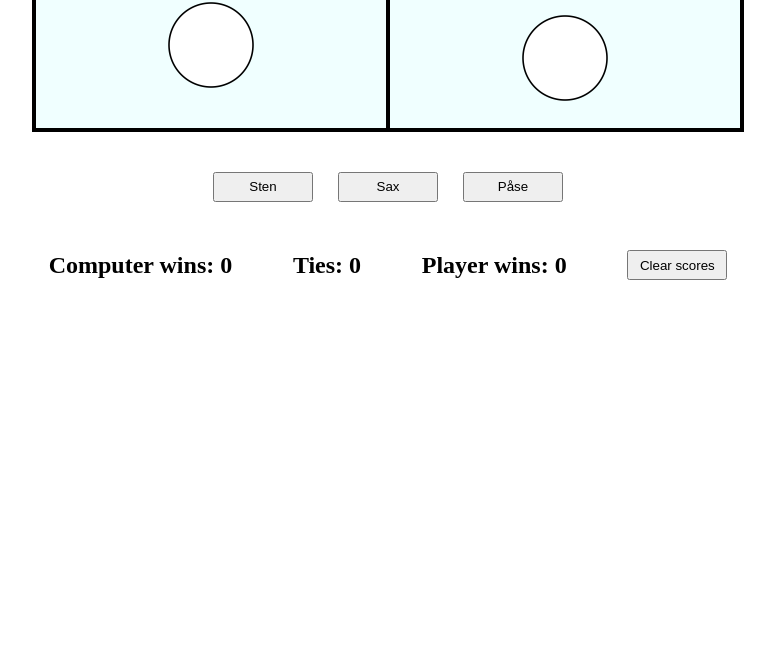
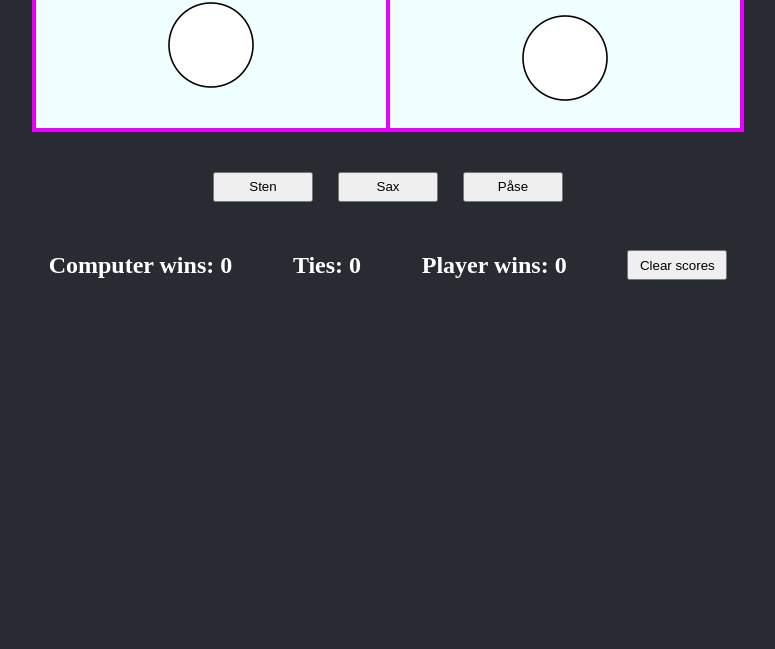
Before and after one commit to MyNameJaeff/RockPaperScissors, a plain HTML site: page index.html in a window 1280 px wide. Shown: the part 151-800 px from the top of the page, without its empty margins (252-1027 px from the left). Drawn offline with Linux system fonts and the light colour scheme.

Commit message:
Update index.html

```diff
--- a/index.html
+++ b/index.html
@@ -5,6 +5,10 @@
     <meta http-equiv="X-UA-Compatible" content="IE=edge">
     <meta name="viewport" content="width=device-width, initial-scale=1.0">
     <style>
+        body{
+            background-color: #282b32;
+            color: white;
+        }
         .all{
             margin-left: auto;
             margin-right: auto;
@@ -16,20 +20,22 @@
         }
         .gameScreen{
             background-color: azure;
-            border: 4px solid black;
+            border: 4px solid rgb(234, 0, 255);
             height: 200px;
             display: flex;
         }
         .vl{
-            border-left: 4px solid black;
+            border-left: 4px solid rgb(234, 0, 255);
         }
         .dator{
+            color: rgb(0, 0, 0);
             display: flex;
             align-items: center;
             flex-direction: column;
             width: 350px;
         }
         .spelare{
+            color: black;
             display: flex;
             align-items: center;
             flex-direction: column;
```
